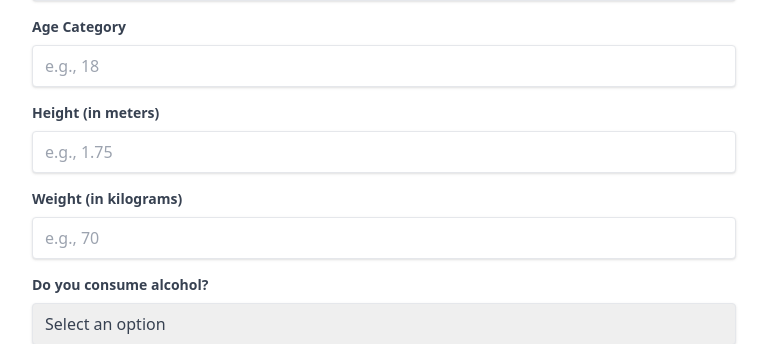
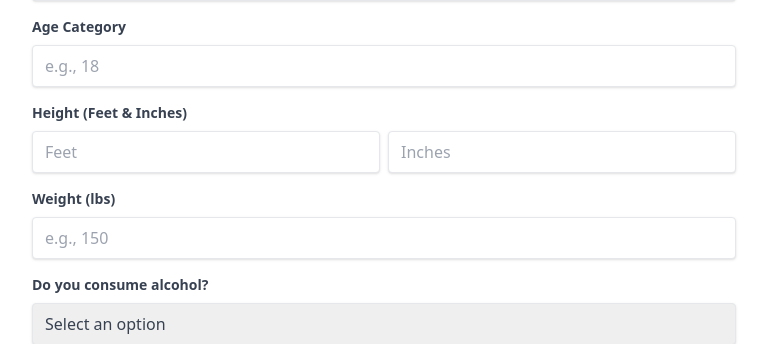
Before and after one commit to carrot2803/cvd-predictor, a Flask app: page / in a window 1280 px wide. Shown: the part 1267-1611 px from the top of the page, without its empty margins (256-1023 px from the left). Run offline with Flask 3, Linux system fonts and the light colour scheme; some libraries are stand-ins or nearby versions.

Commit message:
server update

```diff
--- a/static/script.js
+++ b/static/script.js
@@ -28,6 +28,19 @@ document.addEventListener("DOMContentLoaded", function () {
             else if (data[field] === "No") data[field] = 0;
         });
 
+
+        let feet = parseInt(data["HeightFeet"], 10);
+        let inches = parseInt(data["HeightInches"], 10);
+        data["HeightInMeters"] = ((feet * 12) + inches) * 0.0254; // 1 inch = 0.0254 meters
+        delete data["HeightFeet"];
+        delete data["HeightInches"];
+
+        // Convert Weight (lbs) to Kilograms
+        let pounds = parseFloat(data["WeightPounds"]);
+        data["WeightInKilograms"] = pounds * 0.453592; // 1 lb = 0.453592 kg
+        delete data["WeightPounds"];
+
+
         console.log("Cleaned Data:", data); // Debugging
 
         // Send Data via Fetch API
--- a/templates/index.html
+++ b/templates/index.html
@@ -208,26 +208,28 @@
                     class="shadow appearance-none border rounded w-full py-2 px-3 text-gray-700 focus:outline-none" />
             </div>
 
-            <!-- Height In Meters -->
+            <!-- Height in Feet & Inches -->
             <div class="mb-4">
-                <label for="HeightInMeters" class="block text-gray-700 text-sm font-bold mb-2">
-                    Height (in meters)
+                <label for="HeightFeet" class="block text-gray-700 text-sm font-bold mb-2">
+                    Height (Feet & Inches)
                 </label>
-                <input type="number" step="0.01" id="HeightInMeters" name="HeightInMeters" required
-                    placeholder="e.g., 1.75"
+                <div class="flex space-x-2">
+                    <input type="number" id="HeightFeet" name="HeightFeet" min="0" required placeholder="Feet"
+                        class="shadow appearance-none border rounded w-1/2 py-2 px-3 text-gray-700 focus:outline-none" />
+                    <input type="number" id="HeightInches" name="HeightInches" min="0" max="11" required
+                        placeholder="Inches"
+                        class="shadow appearance-none border rounded w-1/2 py-2 px-3 text-gray-700 focus:outline-none" />
+                </div>
+            </div>
+
+            <!-- Weight in Pounds -->
+            <div class="mb-4">
+                <label for="WeightPounds" class="block text-gray-700 text-sm font-bold mb-2">
+                    Weight (lbs)
+                </label>
+                <input type="number" id="WeightPounds" name="WeightPounds" required step="0.1" placeholder="e.g., 150"
                     class="shadow appearance-none border rounded w-full py-2 px-3 text-gray-700 focus:outline-none" />
             </div>
-
-            <!-- Weight In Kilograms -->
-            <div class="mb-4">
-                <label for="WeightInKilograms" class="block text-gray-700 text-sm font-bold mb-2">
-                    Weight (in kilograms)
-                </label>
-                <input type="number" step="0.1" id="WeightInKilograms" name="WeightInKilograms" required
-                    placeholder="e.g., 70"
-                    class="shadow appearance-none border rounded w-full py-2 px-3 text-gray-700 focus:outline-none" />
-            </div>
-
 
             <!-- Alcohol Drinkers -->
             <div class="mb-4">
```
